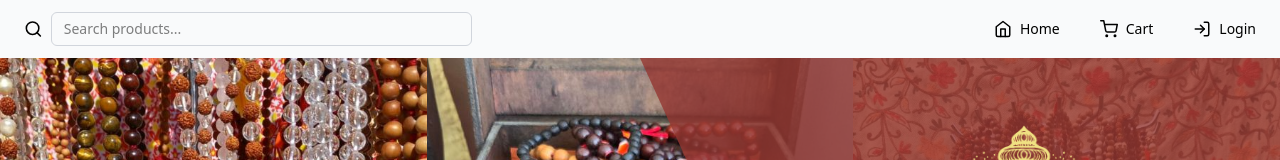
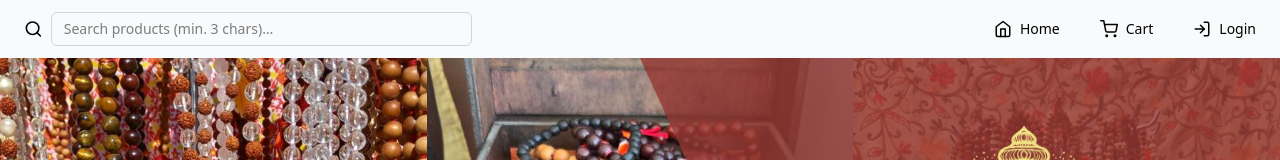
Before and after one commit to o-k-e/webshop-frontend, a React (Vite) app: page / in a window 1280 px wide. Shown: the top 160 px of the page. Built offline with nearby package versions, Linux system fonts and the light colour scheme; no server answers.

Commit message:
refactor: update Search logic to filters product name by prefix (min. 3 chars)

```diff
--- a/src/components/navbar/SearchBar.tsx
+++ b/src/components/navbar/SearchBar.tsx
@@ -2,6 +2,8 @@ import { FiSearch } from 'react-icons/fi';
 import { useState } from 'react';
 import { useNavigate } from 'react-router-dom';
 import { useProductQueryStore } from '../../stores/productQueryStore';
+
+const MIN_Q_LEN = 3; // min. 3 karakter követelmény
 
 const SearchBar = () => {
   const navigate = useNavigate();
@@ -10,26 +12,29 @@ const SearchBar = () => {
 
   const handleSubmit = (e: React.FormEvent) => {
     e.preventDefault();
-    const q = input.trim();
+    const queryText = input.trim();
 
-    if (!q) {
-      // üres keresés → vissza Home + store reset + input ürítés
+    // min. 3 karakter – ha rövidebb, semmi nem történik
+    if (queryText.length < MIN_Q_LEN) return;
+
+    // üres keresés → reset + home
+    if (!queryText) {
       resetStore();
       setInput('');
       navigate('/', { replace: true });
       return;
     }
 
-    // nem üres → dedikált kereső oldal
-    navigate(`/search?q=${encodeURIComponent(q)}`);
+    navigate(`/search?query=${encodeURIComponent(queryText)}`);
   };
 
   return (
-    <form onSubmit={handleSubmit} className="flex items-center gap-2 flex-1 max-w-md">
+    <form onSubmit={handleSubmit} className="flex-1 max-w-md">
+      <div className="flex items-center gap-2">
         <FiSearch size={20} />
         <input
           type="text"
-        placeholder="Search products..."
+          placeholder={`Search products (min. ${MIN_Q_LEN} chars)…`}
           value={input}
           onChange={(e) => setInput(e.target.value)}
           className="
@@ -41,6 +46,7 @@ const SearchBar = () => {
             focus:outline-none focus:ring-2 focus:ring-[#fdc57b]
           "
         />
+      </div>
     </form>
   );
 };
--- a/src/pages/SearchResultsPage.tsx
+++ b/src/pages/SearchResultsPage.tsx
@@ -20,16 +20,16 @@ const ensureArray = (data: unknown): Product[] => {
 };
 
 const SearchResultsPage = () => {
-  const [sp] = useSearchParams();
-  const q = (sp.get('q') ?? '').trim();
+  const [searchParams] = useSearchParams();
+  const queryText = (searchParams.get('query') ?? '').trim();
 
   // üres query → azonnal vissza a főoldalra
-  if (!q) return <Navigate to="/" replace />;
+  if (!queryText) return <Navigate to="/" replace />;
 
   const { data, isLoading, error } = useQuery({
-    queryKey: ['search', q],
-    queryFn: () => fetchSearch(q),
-    enabled: q.length > 0,
+    queryKey: ['search', queryText],
+    queryFn: () => fetchSearch(queryText),
+    enabled: queryText.length > 0,
   });
 
   if (isLoading) return <ProductListSkeleton />;
@@ -41,7 +41,7 @@ const SearchResultsPage = () => {
     <div className="p-6 mt-20">
       <div className="mb-4">
         <h1 className="text-xl font-semibold">
-          Results for “{q}”
+          Results for “{queryText}”
           <span className="ml-2 text-sm text-gray-500">({items.length})</span>
         </h1>
       </div>
```
Lines whose indentation alone changed are shown as unchanged.
